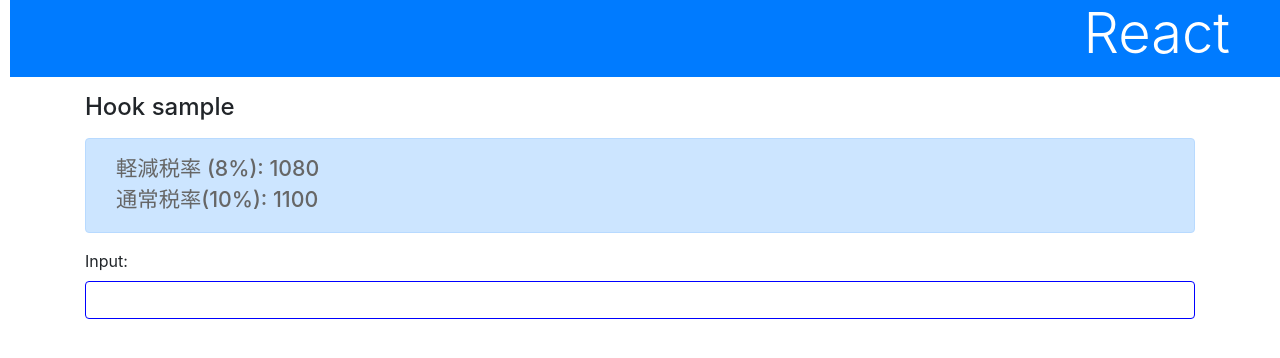
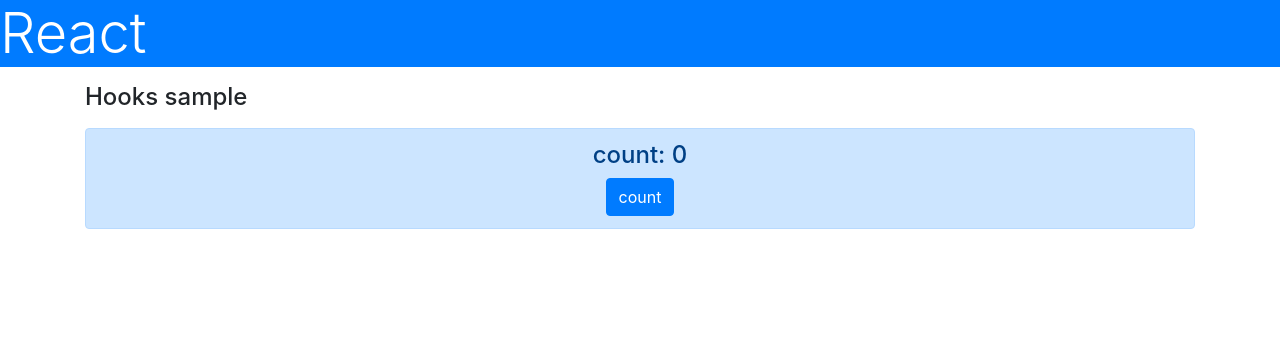
Before and after one commit to kitoriaaa/React-learn, a React (Create React App) app in the folder react_app_v2/: page / in a window 1280 px wide. Shown: the top 358 px of the page. Built offline with nearby package versions, Linux system fonts and the light colour scheme.

Commit message:
Update to use original Hooks

```diff
--- a/react_app_v2/src/App.js
+++ b/react_app_v2/src/App.js
@@ -1,54 +1,33 @@
 import React, { useState, useEffect } from 'react';
 import './App.css';
 
+function useCounter() {
+  const [num, setNum] = useState(0);
+
+  const count = () => {
+    setNum(num + 1);
+  }
+
+  return [num, count];
+}
 
 function AlertMessage(props) {
+  const [counter, plus] = useCounter();
   return (
-    <div className="alert alert-primary h5 text-primary">
-      <h5>{props.msg}</h5>
+    <div className="alert alert-primary h5 text-center">
+      <h4>count: {counter}</h4>
+      <button onClick={plus} className="btn btn-primary">count</button>
     </div>
-  );
+  )
 }
 
-
 function App() {
-  const [val, setVal] = useState(1000);
-  const [tax1, setTax1] = useState(0);
-  const [tax2, setTax2] = useState(0);
-  const [msg, setMsg] = useState(<p>Set a price...</p>)
-
-  const doChange = (event) => {
-    setVal(event.target.value);
-  }
-
-  useEffect(() => {
-    let res = (
-      <div>
-        <p>軽減税率 (8%): {tax1}</p>
-        <p>通常税率(10%): {tax2}</p>
-      </div>
-    );
-    setMsg(res);
-  }, [tax1, tax2])
-
-  useEffect(() => {
-    setTax1(Math.floor(val * 1.08));
-  })
-
-  useEffect(() => {
-    setTax2(Math.floor(val * 1.1));
-  })
-
   return (
     <div>
-      <h1 className="bg-primary text-white display-4">React</h1>
+      <div className="bg-primary text-white display-4">React</div>
       <div className="container">
-        <h4 className="my-3">Hook sample</h4>
-        <AlertMessage msg={msg} />
-        <div className="form-group">
-          <label>Input:</label>
-          <input type="number" className="form-control" onChange={doChange} />
-        </div>
+        <h4 className="my-3">Hooks sample</h4>
+        <AlertMessage />
       </div>
     </div>
   )
```
